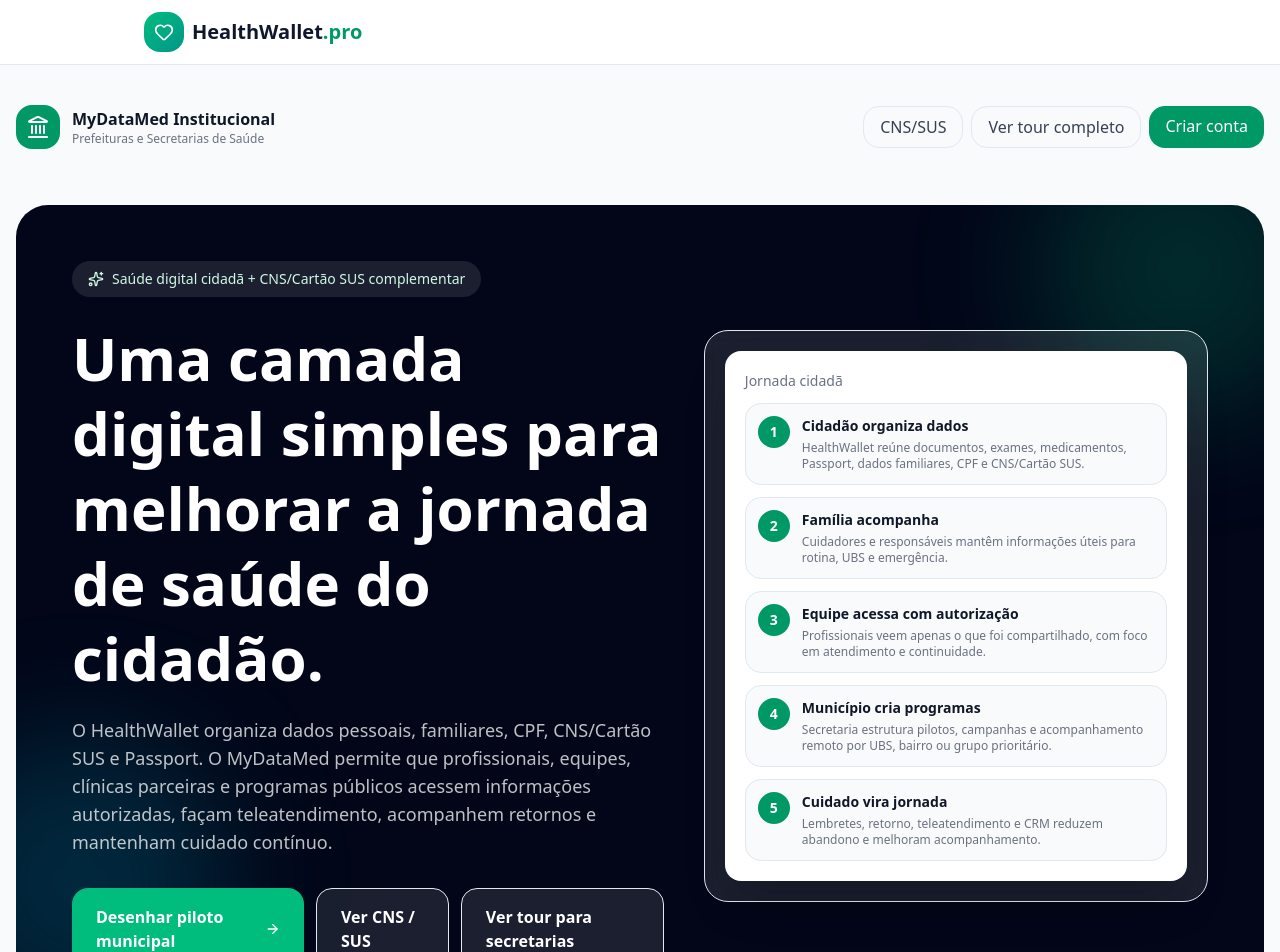
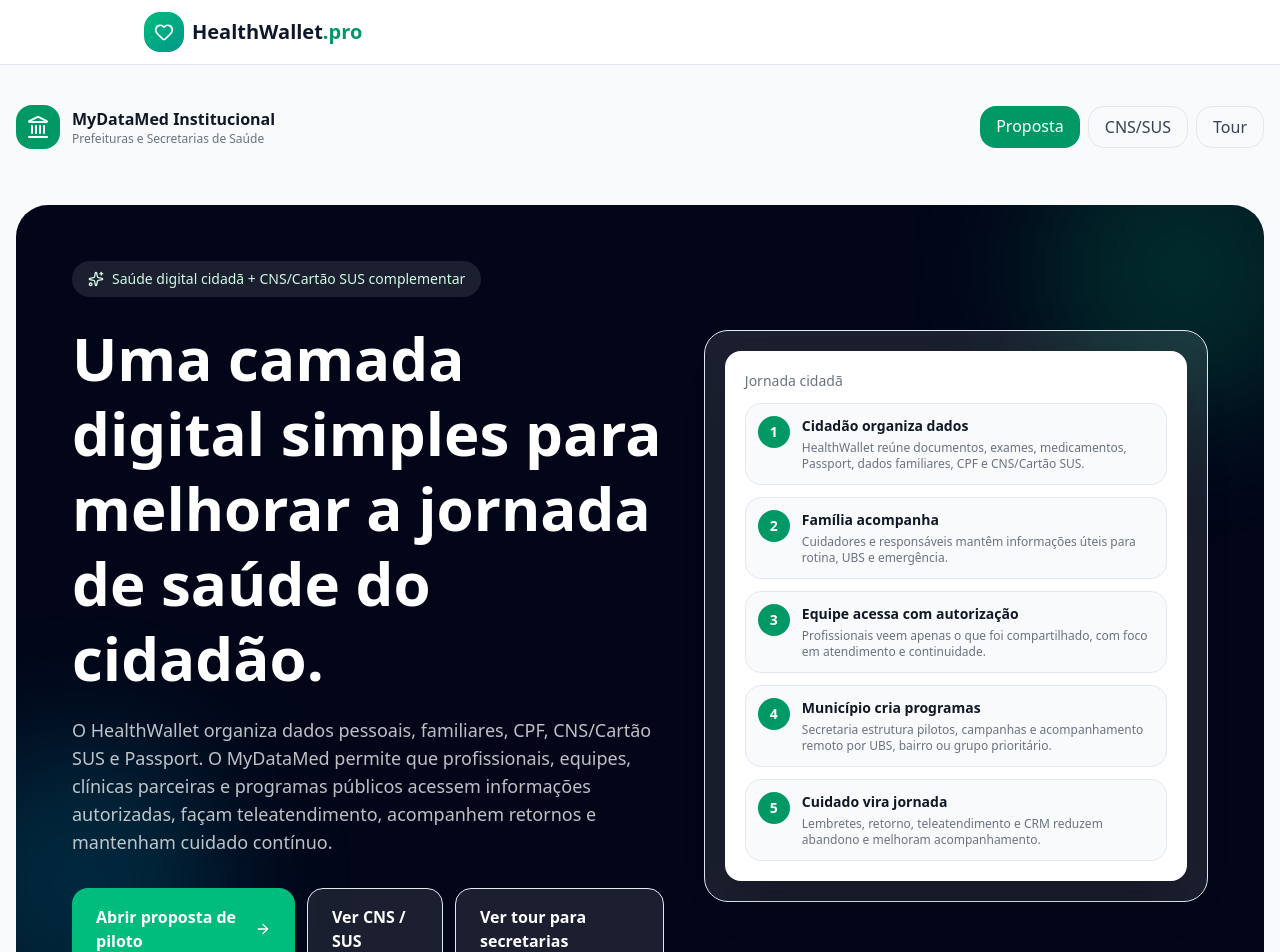
Before and after one commit to HenriqueGuilhermeUx/healthwallet-site, a Next.js app: page /prefeituras in a window 1280 px wide. Shown: the top 952 px of the page. Built offline with nearby package versions, Linux system fonts and the light colour scheme; no server answers.

Commit message:
Link municipal proposal from public sector page

```diff
--- a/src/app/prefeituras/page.tsx
+++ b/src/app/prefeituras/page.tsx
@@ -61,9 +61,9 @@
           </div>
         </Link>
         <div className="flex gap-2">
+          <Link href="/proposta-municipal" className="hidden sm:inline-flex px-4 py-2 rounded-xl bg-emerald-600 text-white font-medium hover:bg-emerald-700">Proposta</Link>
           <Link href="/sus-cns" className="hidden sm:inline-flex px-4 py-2 rounded-xl border border-gray-200 text-gray-700 font-medium hover:bg-gray-50">CNS/SUS</Link>
-          <Link href="/tour" className="hidden sm:inline-flex px-4 py-2 rounded-xl border border-gray-200 text-gray-700 font-medium hover:bg-gray-50">Ver tour completo</Link>
-          <Link href="/register" className="px-4 py-2 rounded-xl bg-emerald-600 text-white font-medium hover:bg-emerald-700">Criar conta</Link>
+          <Link href="/tour" className="hidden sm:inline-flex px-4 py-2 rounded-xl border border-gray-200 text-gray-700 font-medium hover:bg-gray-50">Tour</Link>
         </div>
       </header>
 
@@ -81,9 +81,9 @@
               O HealthWallet organiza dados pessoais, familiares, CPF, CNS/Cartão SUS e Passport. O MyDataMed permite que profissionais, equipes, clínicas parceiras e programas públicos acessem informações autorizadas, façam teleatendimento, acompanhem retornos e mantenham cuidado contínuo.
             </p>
             <div className="flex flex-col sm:flex-row gap-3 mt-8">
-              <a href="#piloto" className="inline-flex items-center justify-center gap-2 rounded-xl bg-emerald-500 px-6 py-4 font-semibold text-white hover:bg-emerald-600">
-                Desenhar piloto municipal <ArrowRight className="w-5 h-5" />
-              </a>
+              <Link href="/proposta-municipal" className="inline-flex items-center justify-center gap-2 rounded-xl bg-emerald-500 px-6 py-4 font-semibold text-white hover:bg-emerald-600">
+                Abrir proposta de piloto <ArrowRight className="w-5 h-5" />
+              </Link>
               <Link href="/sus-cns" className="inline-flex items-center justify-center gap-2 rounded-xl bg-white/10 border border-white/15 px-6 py-4 font-semibold text-white hover:bg-white/15">Ver CNS / SUS</Link>
               <Link href="/tour#prefeituras" className="inline-flex items-center justify-center gap-2 rounded-xl bg-white/10 border border-white/15 px-6 py-4 font-semibold text-white hover:bg-white/15">Ver tour para secretarias</Link>
             </div>
@@ -169,11 +169,13 @@
       </section>
 
       <section className="rounded-[2rem] bg-white border border-gray-100 shadow-sm p-8 md:p-12 text-center">
-        <div className="w-14 h-14 rounded-2xl bg-emerald-50 text-emerald-700 flex items-center justify-center mx-auto mb-4"><CalendarDays className="w-7 h-7" /></div>
+        <div className="w-14 h-14 rounded-2xl bg-emerald-50 text-emerald-700 flex items-center justify-center mx-auto mb-4">
+          <CalendarDays className="w-7 h-7" />
+        </div>
         <h2 className="text-3xl md:text-4xl font-bold text-gray-900">Próximo passo: piloto institucional.</h2>
         <p className="text-gray-600 max-w-3xl mx-auto mt-3">A apresentação ideal para prefeitura é objetiva: problema, solução, CNS complementar, piloto, módulos, segurança, benefícios ao cidadão e expansão por fases.</p>
         <div className="flex flex-col sm:flex-row gap-3 justify-center mt-8">
-          <Link href="/tour" className="inline-flex items-center justify-center gap-2 rounded-xl bg-emerald-600 text-white px-6 py-4 font-semibold hover:bg-emerald-700">Ver tour completo <ArrowRight className="w-5 h-5" /></Link>
+          <Link href="/proposta-municipal" className="inline-flex items-center justify-center gap-2 rounded-xl bg-emerald-600 text-white px-6 py-4 font-semibold hover:bg-emerald-700">Abrir proposta municipal <ArrowRight className="w-5 h-5" /></Link>
           <Link href="/sus-cns" className="inline-flex items-center justify-center gap-2 rounded-xl border border-gray-200 text-gray-700 px-6 py-4 font-semibold hover:bg-gray-50">Ver CNS / SUS</Link>
         </div>
       </section>
```
